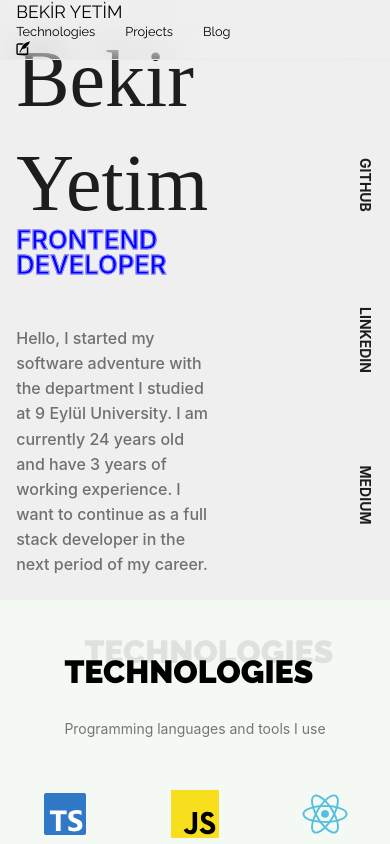
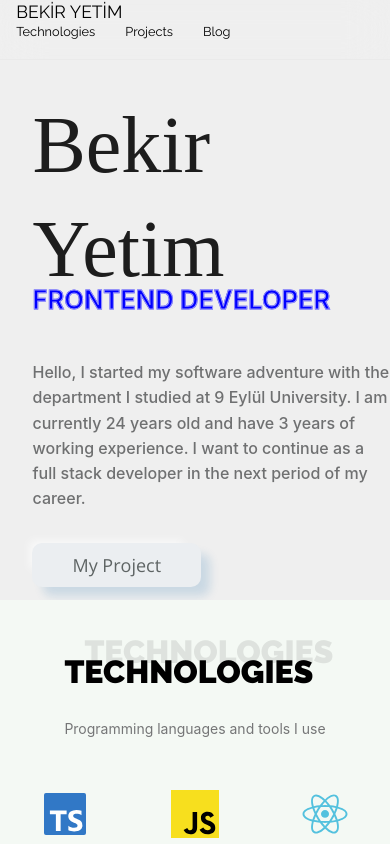
Before and after one commit to zeynepbozkirr/portfolio-next-app, a Next.js app: page / in a window 390 px wide. Shown: the top 844 px of the page. Built offline with nearby package versions, Linux system fonts and the light colour scheme; no server answers; a web font is replaced by a local one.

Commit message:
some change

```diff
--- a/components/homepage/home.module.css
+++ b/components/homepage/home.module.css
@@ -4,16 +4,15 @@
     width: 100%;
     height: 600px;
     background-color: #efefef;
-
-
     display: flex;
     justify-content: center;
     flex-direction: column;
+    /*margin-bottom: 0px;*/
 }
 
 .homeAbout{
-    width: 50%;
-    padding-left: 10%;
+    /*width: 50%;*/
+    /*padding-left: 10%;*/
     justify-content: center;
     display: flex;
     flex-direction: column;
@@ -63,7 +62,7 @@
     font-size: 1rem;
     font-weight: 500;
     color: rgba(25, 27, 29, 0.6);
-    margin: 1rem 0 2rem;
+    margin: 1rem 0 2rem 0;
     text-align:left ;
 }
 .button{
@@ -80,6 +79,11 @@
     height: 50px;
     transform-origin: 0 0;
     transform: rotate(90deg);
+}
+@media only screen and (max-width: 767px){
+.contactIcon{
+    visibility: hidden;
+}
 }
 
 .Link{
--- a/components/homepage/index.js
+++ b/components/homepage/index.js
@@ -4,14 +4,20 @@ import { Button, Col, Row, Typography } from "antd";
 import Contact from "./contact";
 import NeumorphismButton from "../shared/buttonNeumorphism";
 import Link from "next/link";
-
 // eslint-disable-next-line react/display-name
 const HomeComp = forwardRef((props, ref) => {
   const { Paragraph, Text } = Typography;
 
   return (
     <Row ref={ref} className={styles.home}>
-      <Col className={styles.homeAbout} offset={1} span={16}>
+      <Col
+        className={styles.homeAbout}
+        offset={2}
+        xs={24}
+        sm={24}
+        md={12}
+        lg={12}
+      >
         <Text className={styles.name}>Bekir Yetim</Text>
         <Text className={styles.job}> FRONTEND DEVELOPER</Text>
         <Text className={styles.explan}>
--- a/components/layout/header/header.module.css
+++ b/components/layout/header/header.module.css
@@ -31,6 +31,7 @@
     font-family: "Raleway", sans-serif;
 
 }
+
 
 @media only screen and  (max-width: 767px){
     .ul{
@@ -70,3 +71,9 @@
     color: black !important;
 
 }
+
+@media only screen and (max-width: 576px){
+    .blogIcon{
+        visibility: hidden;
+    }
+}
--- a/components/layout/header/index.js
+++ b/components/layout/header/index.js
@@ -21,7 +21,7 @@ const HeaderComp = () => {
           <li>Blog</li>
         </Link>
       </Col>
-      <Col offset={1} xs={1} sm={1} md={1} lg={1}>
+      <Col offset={1} xs={1} sm={1} md={1} lg={1} className={styles.blogIcon}>
         <Link href="https://new-blog-alpha-taupe.vercel.app/">
           <BlogWritingSvgrepoCom />
         </Link>
```
